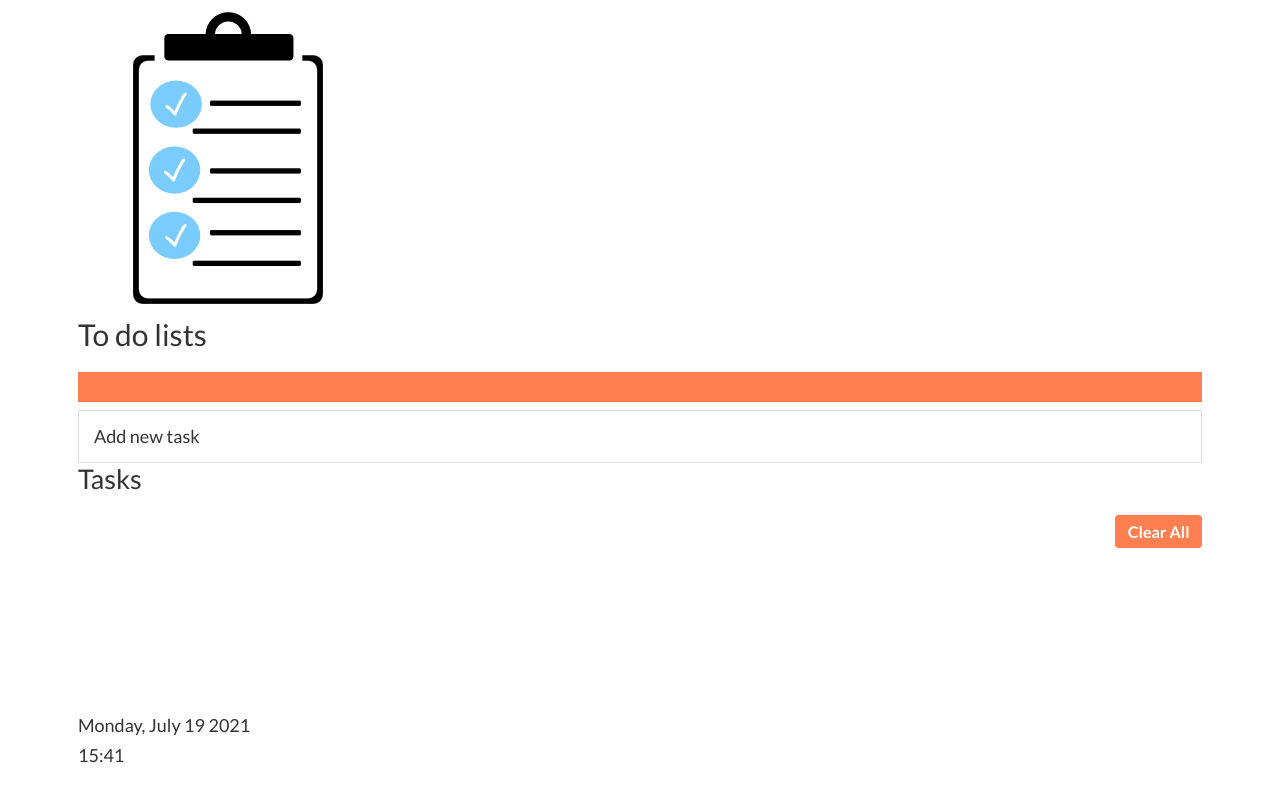
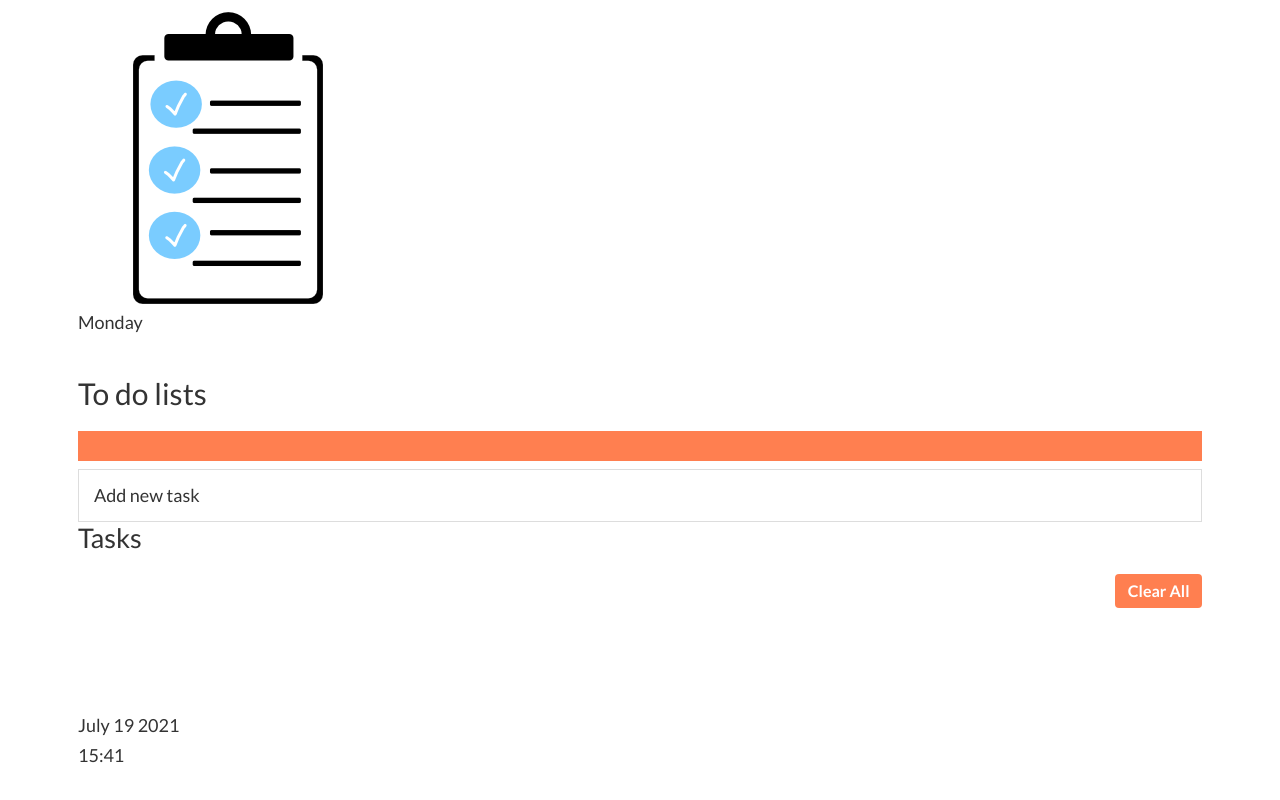
Before and after one commit to danielpringle/to-do, a website: page src/index.html in a window 1280 px wide. Drawn offline with nearby package versions, Linux system fonts and the light colour scheme.

Commit message:
Day and date display modified

```diff
--- a/src/index.html
+++ b/src/index.html
@@ -24,6 +24,7 @@
           </div>
           <div class="date-info">
             <div class="wrap">
+              <p id="display-day"></p>
               <p id="display-date"></p>
               <p id="display-time"></p>
             </div>
--- a/src/js/scripts.js
+++ b/src/js/scripts.js
@@ -218,8 +218,10 @@ function beDate() {
 
   const displayWeekday = weekday[currentDate.getDay()];
   const displayMonth = months[currentDate.getMonth()];
-  const formatted = `${displayWeekday}, ${displayMonth} ${date} ${year}`;
-  document.getElementById('display-date').innerHTML = formatted;
+  const formattedDay = `${displayWeekday}`;
+  const formattedDate = `${displayMonth} ${date} ${year}`;
+  document.getElementById('display-day').innerHTML = formattedDay;
+  document.getElementById('display-date').innerHTML = formattedDate;
 }
 beDate();
 /**
```
Also changed, not shown: index.html (+1 -0 lines), js/scripts.js (+5 -3 lines), js/scripts.min.js.
